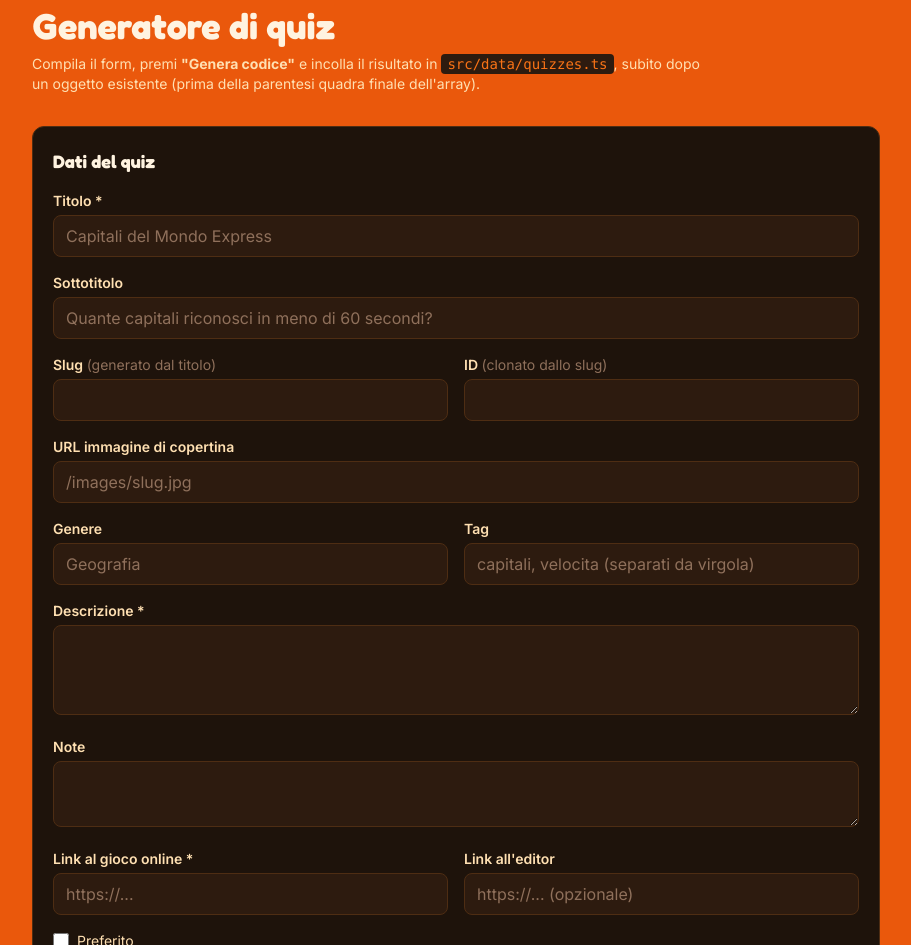
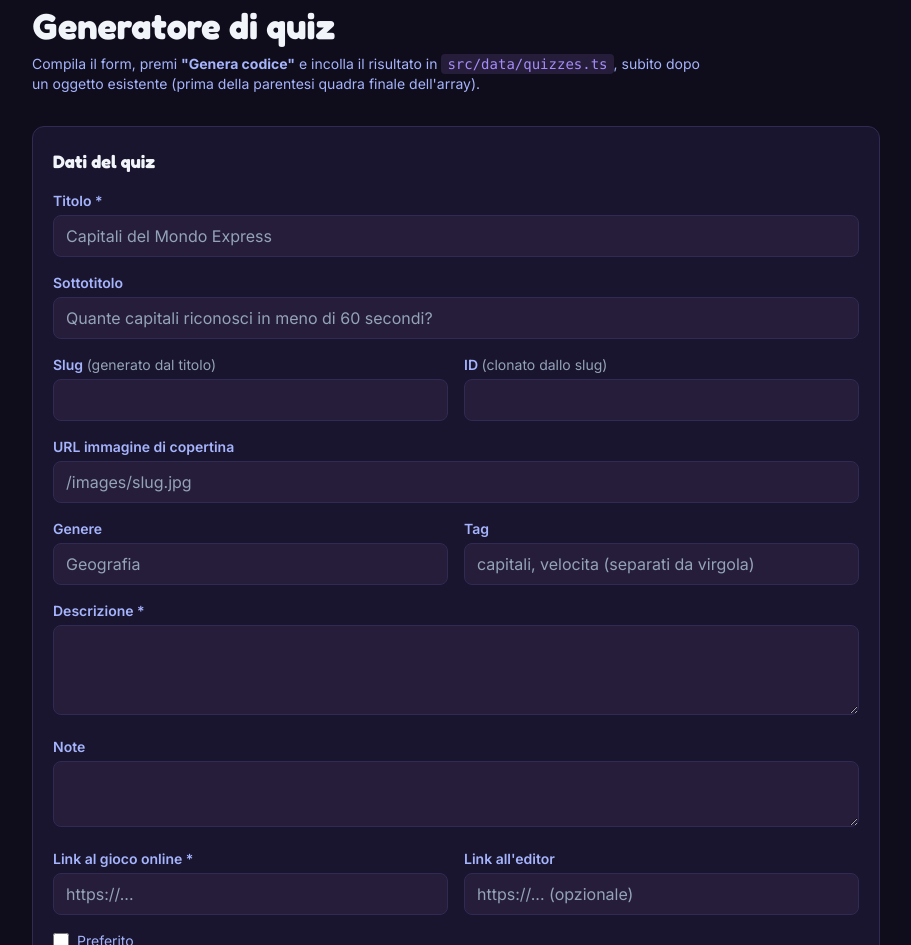
Before and after one commit to ImVinzzzz/myquiz, a React (Vite) app: page /editor in a window 1280 px wide. Shown: the part 107-1052 px from the top of the page, without its empty margins (184-1095 px from the left). Built offline with nearby package versions, Linux system fonts and the light colour scheme.

Commit message:
Add files via upload

```diff
--- a/src/pages/QuizGenerator.tsx
+++ b/src/pages/QuizGenerator.tsx
@@ -138,72 +138,72 @@ export default function QuizGenerator(): ReactElement {
   };
 
   return (
-    <div className="min-h-screen bg-[#EA580C] text-[#FFF3E0]">
+    <div className="min-h-screen bg-[#0F0C1B] text-[#F1F5F9]">
       <div className="mx-auto max-w-4xl px-6 py-10">
         <header className="mb-8">
           <Link
             to="/"
-            className="mb-4 inline-flex items-center gap-2 text-sm font-medium text-[#FFE0B2] hover:text-[#FF8C00]"
+            className="mb-4 inline-flex items-center gap-2 text-sm font-medium text-[#A5B4FC] hover:text-[#C4B5FD]"
           >
             <FontAwesomeIcon icon={ICONS.arrowLeft} aria-hidden="true" />
             Torna a I Miei Quiz
           </Link>
-          <div className="flex items-center gap-3 text-[#F97316] mt-2">
+          <div className="flex items-center gap-3 text-[#A78BFA] mt-2">
             <FontAwesomeIcon icon={ICONS.editor} className="text-xl" aria-hidden="true" />
             <span className="text-xs font-semibold uppercase tracking-[0.2em]">Generatore di Quiz</span>
           </div>
-          <h1 className="font-display mt-2 font-bold text-3xl sm:text-4xl">Generatore di quiz</h1>
-          <p className="mt-2 text-sm text-[#FFE0B2] max-w-2xl">
+          <h1 className="font-display mt-2 font-bold text-3xl sm:text-4xl text-[#F1F5F9]">Generatore di quiz</h1>
+          <p className="mt-2 text-sm text-[#A5B4FC] max-w-2xl">
             Compila il form, premi <strong>"Genera codice"</strong> e incolla il risultato in{" "}
-            <code className="rounded bg-[#2D1B0F] px-1.5 py-0.5 text-[#F97316]">src/data/quizzes.ts</code>
+            <code className="rounded bg-[#251D3A] px-1.5 py-0.5 text-[#A78BFA]">src/data/quizzes.ts</code>
             , subito dopo un oggetto esistente (prima della parentesi quadra finale dell'array).
           </p>
         </header>
 
         <form className="flex flex-col gap-6" onSubmit={(e) => e.preventDefault()}>
-          <section className="rounded-xl border border-[#4E2D13] bg-[#1E130B] p-5 flex flex-col gap-4">
-            <h2 className="font-display font-bold text-lg text-[#FFF3E0]">Dati del quiz</h2>
+          <section className="rounded-xl border border-[#312A53] bg-[#19152E] p-5 flex flex-col gap-4">
+            <h2 className="font-display font-bold text-lg text-[#F1F5F9]">Dati del quiz</h2>
 
             <div>
-              <label className="block text-sm font-semibold mb-1 text-[#FFE0B2]" htmlFor="title">Titolo *</label>
+              <label className="block text-sm font-semibold mb-1 text-[#A5B4FC]" htmlFor="title">Titolo *</label>
               <input
                 id="title"
                 type="text"
                 value={title}
                 onChange={(e) => handleTitleChange(e.target.value)}
-                className="w-full rounded-lg bg-[#2D1B0F] border border-[#4E2D13] px-3 py-2 text-[#FFF3E0] placeholder-[#8F705B] focus:outline-none focus:border-[#F97316] focus:ring-1 focus:ring-[#F97316]"
+                className="w-full rounded-lg bg-[#251D3A] border border-[#312A53] px-3 py-2 text-[#F1F5F9] placeholder-[#94A3B8] focus:outline-none focus:border-[#A78BFA] focus:ring-1 focus:ring-[#A78BFA]"
                 placeholder="Capitali del Mondo Express"
               />
             </div>
 
             <div>
-              <label className="block text-sm font-semibold mb-1 text-[#FFE0B2]" htmlFor="subtitle">Sottotitolo</label>
+              <label className="block text-sm font-semibold mb-1 text-[#A5B4FC]" htmlFor="subtitle">Sottotitolo</label>
               <input
                 id="subtitle"
                 type="text"
                 value={subtitle}
                 onChange={(e) => setSubtitle(e.target.value)}
-                className="w-full rounded-lg bg-[#2D1B0F] border border-[#4E2D13] px-3 py-2 text-[#FFF3E0] placeholder-[#8F705B] focus:outline-none focus:border-[#F97316] focus:ring-1 focus:ring-[#F97316]"
+                className="w-full rounded-lg bg-[#251D3A] border border-[#312A53] px-3 py-2 text-[#F1F5F9] placeholder-[#94A3B8] focus:outline-none focus:border-[#A78BFA] focus:ring-1 focus:ring-[#A78BFA]"
                 placeholder="Quante capitali riconosci in meno di 60 secondi?"
               />
             </div>
 
             <div className="grid grid-cols-1 sm:grid-cols-2 gap-4">
               <div>
-                <label className="block text-sm font-semibold mb-1 text-[#FFE0B2]" htmlFor="slug">
-                  Slug <span className="text-[#8F705B] font-normal">(generato dal titolo)</span>
+                <label className="block text-sm font-semibold mb-1 text-[#A5B4FC]" htmlFor="slug">
+                  Slug <span className="text-[#94A3B8] font-normal">(generato dal titolo)</span>
                 </label>
                 <input
                   id="slug"
                   type="text"
                   value={slug}
                   onChange={(e) => handleSlugChange(e.target.value)}
-                  className="w-full rounded-lg bg-[#2D1B0F] border border-[#4E2D13] px-3 py-2 text-[#FFF3E0] focus:outline-none focus:border-[#F97316] focus:ring-1 focus:ring-[#F97316]"
+                  className="w-full rounded-lg bg-[#251D3A] border border-[#312A53] px-3 py-2 text-[#F1F5F9] focus:outline-none focus:border-[#A78BFA] focus:ring-1 focus:ring-[#A78BFA]"
                 />
               </div>
               <div>
-                <label className="block text-sm font-semibold mb-1 text-[#FFE0B2]" htmlFor="quizId">
-                  ID <span className="text-[#8F705B] font-normal">(clonato dallo slug)</span>
+                <label className="block text-sm font-semibold mb-1 text-[#A5B4FC]" htmlFor="quizId">
+                  ID <span className="text-[#94A3B8] font-normal">(clonato dallo slug)</span>
                 </label>
                 <input
                   id="quizId"
@@ -213,13 +213,13 @@ export default function QuizGenerator(): ReactElement {
                     setQuizId(e.target.value);
                     setIdTouched(true);
                   }}
-                  className="w-full rounded-lg bg-[#2D1B0F] border border-[#4E2D13] px-3 py-2 text-[#FFF3E0] focus:outline-none focus:border-[#F97316] focus:ring-1 focus:ring-[#F97316]"
+                  className="w-full rounded-lg bg-[#251D3A] border border-[#312A53] px-3 py-2 text-[#F1F5F9] focus:outline-none focus:border-[#A78BFA] focus:ring-1 focus:ring-[#A78BFA]"
                 />
               </div>
             </div>
 
             <div>
-              <label className="block text-sm font-semibold mb-1 text-[#FFE0B2]" htmlFor="coverImageUrl">
+              <label className="block text-sm font-semibold mb-1 text-[#A5B4FC]" htmlFor="coverImageUrl">
                 URL immagine di copertina
               </label>
               <input
@@ -230,91 +230,91 @@ export default function QuizGenerator(): ReactElement {
                   setCoverImageUrl(e.target.value);
                   setCoverTouched(true);
                 }}
-                className="w-full rounded-lg bg-[#2D1B0F] border border-[#4E2D13] px-3 py-2 text-[#FFF3E0] placeholder-[#8F705B] focus:outline-none focus:border-[#F97316] focus:ring-1 focus:ring-[#F97316]"
+                className="w-full rounded-lg bg-[#251D3A] border border-[#312A53] px-3 py-2 text-[#F1F5F9] placeholder-[#94A3B8] focus:outline-none focus:border-[#A78BFA] focus:ring-1 focus:ring-[#A78BFA]"
                 placeholder="/images/slug.jpg"
               />
             </div>
 
             <div className="grid grid-cols-1 sm:grid-cols-2 gap-4">
               <div>
-                <label className="block text-sm font-semibold mb-1 text-[#FFE0B2]" htmlFor="genre">Genere</label>
+                <label className="block text-sm font-semibold mb-1 text-[#A5B4FC]" htmlFor="genre">Genere</label>
                 <input
                   id="genre"
                   type="text"
                   list="genre-suggestions"
                   value={genre}
                   onChange={(e) => setGenre(e.target.value)}
-                  className="w-full rounded-lg bg-[#2D1B0F] border border-[#4E2D13] px-3 py-2 text-[#FFF3E0] placeholder-[#8F705B] focus:outline-none focus:border-[#F97316] focus:ring-1 focus:ring-[#F97316]"
+                  className="w-full rounded-lg bg-[#251D3A] border border-[#312A53] px-3 py-2 text-[#F1F5F9] placeholder-[#94A3B8] focus:outline-none focus:border-[#A78BFA] focus:ring-1 focus:ring-[#A78BFA]"
                   placeholder="Geografia"
                 />
               </div>
               <div>
-                <label className="block text-sm font-semibold mb-1 text-[#FFE0B2]" htmlFor="tags">Tag</label>
+                <label className="block text-sm font-semibold mb-1 text-[#A5B4FC]" htmlFor="tags">Tag</label>
                 <input
                   id="tags"
                   type="text"
                   value={tags}
                   onChange={(e) => setTags(e.target.value)}
-                  className="w-full rounded-lg bg-[#2D1B0F] border border-[#4E2D13] px-3 py-2 text-[#FFF3E0] placeholder-[#8F705B] focus:outline-none focus:border-[#F97316] focus:ring-1 focus:ring-[#F97316]"
+                  className="w-full rounded-lg bg-[#251D3A] border border-[#312A53] px-3 py-2 text-[#F1F5F9] placeholder-[#94A3B8] focus:outline-none focus:border-[#A78BFA] focus:ring-1 focus:ring-[#A78BFA]"
                   placeholder="capitali, velocita (separati da virgola)"
                 />
               </div>
             </div>
 
             <div>
-              <label className="block text-sm font-semibold mb-1 text-[#FFE0B2]" htmlFor="description">Descrizione *</label>
+              <label className="block text-sm font-semibold mb-1 text-[#A5B4FC]" htmlFor="description">Descrizione *</label>
               <textarea
                 id="description"
                 rows={3}
                 value={description}
                 onChange={(e) => setDescription(e.target.value)}
-                className="w-full rounded-lg bg-[#2D1B0F] border border-[#4E2D13] px-3 py-2 text-[#FFF3E0] focus:outline-none focus:border-[#F97316] focus:ring-1 focus:ring-[#F97316]"
+                className="w-full rounded-lg bg-[#251D3A] border border-[#312A53] px-3 py-2 text-[#F1F5F9] focus:outline-none focus:border-[#A78BFA] focus:ring-1 focus:ring-[#A78BFA]"
               />
             </div>
 
             <div>
-              <label className="block text-sm font-semibold mb-1 text-[#FFE0B2]" htmlFor="notes">Note</label>
+              <label className="block text-sm font-semibold mb-1 text-[#A5B4FC]" htmlFor="notes">Note</label>
               <textarea
                 id="notes"
                 rows={2}
                 value={notes}
                 onChange={(e) => setNotes(e.target.value)}
-                className="w-full rounded-lg bg-[#2D1B0F] border border-[#4E2D13] px-3 py-2 text-[#FFF3E0] focus:outline-none focus:border-[#F97316] focus:ring-1 focus:ring-[#F97316]"
+                className="w-full rounded-lg bg-[#251D3A] border border-[#312A53] px-3 py-2 text-[#F1F5F9] focus:outline-none focus:border-[#A78BFA] focus:ring-1 focus:ring-[#A78BFA]"
               />
             </div>
 
             <div className="grid grid-cols-1 sm:grid-cols-2 gap-4">
               <div>
-                <label className="block text-sm font-semibold mb-1 text-[#FFE0B2]" htmlFor="gameUrl">Link al gioco online *</label>
+                <label className="block text-sm font-semibold mb-1 text-[#A5B4FC]" htmlFor="gameUrl">Link al gioco online *</label>
                 <input
                   id="gameUrl"
                   type="text"
                   value={gameUrl}
                   onChange={(e) => setGameUrl(e.target.value)}
-                  className="w-full rounded-lg bg-[#2D1B0F] border border-[#4E2D13] px-3 py-2 text-[#FFF3E0] placeholder-[#8F705B] focus:outline-none focus:border-[#F97316] focus:ring-1 focus:ring-[#F97316]"
+                  className="w-full rounded-lg bg-[#251D3A] border border-[#312A53] px-3 py-2 text-[#F1F5F9] placeholder-[#94A3B8] focus:outline-none focus:border-[#A78BFA] focus:ring-1 focus:ring-[#A78BFA]"
                   placeholder="https://..."
                 />
               </div>
               <div>
-                <label className="block text-sm font-semibold mb-1 text-[#FFE0B2]" htmlFor="editorUrl">Link all'editor</label>
+                <label className="block text-sm font-semibold mb-1 text-[#A5B4FC]" htmlFor="editorUrl">Link all'editor</label>
                 <input
                   id="editorUrl"
                   type="text"
                   value={editorUrl}
                   onChange={(e) => setEditorUrl(e.target.value)}
-                  className="w-full rounded-lg bg-[#2D1B0F] border border-[#4E2D13] px-3 py-2 text-[#FFF3E0] placeholder-[#8F705B] focus:outline-none focus:border-[#F97316] focus:ring-1 focus:ring-[#F97316]"
+                  className="w-full rounded-lg bg-[#251D3A] border border-[#312A53] px-3 py-2 text-[#F1F5F9] placeholder-[#94A3B8] focus:outline-none focus:border-[#A78BFA] focus:ring-1 focus:ring-[#A78BFA]"
                   placeholder="https://... (opzionale)"
                 />
               </div>
             </div>
 
-            <label className="inline-flex items-center gap-2 text-sm cursor-pointer select-none text-[#FFE0B2]">
+            <label className="inline-flex items-center gap-2 text-sm cursor-pointer select-none text-[#A5B4FC]">
               <input
                 id="favorite"
                 type="checkbox"
                 checked={favorite}
                 onChange={(e) => setFavorite(e.target.checked)}
-                className="h-4 w-4 rounded bg-[#2D1B0F] border-[#4E2D13] text-[#F97316] focus:ring-offset-[#1E130B] focus:ring-[#F97316]"
+                className="h-4 w-4 rounded bg-[#251D3A] border-[#312A53] text-[#A78BFA] focus:ring-offset-[#19152E] focus:ring-[#A78BFA]"
               />
               Preferito
             </label>
@@ -324,14 +324,14 @@ export default function QuizGenerator(): ReactElement {
             <button
               type="button"
               onClick={handleGenerate}
-              className="inline-flex items-center gap-2 rounded-full bg-[#F97316] px-5 py-2.5 text-sm font-semibold text-[#1E130B] hover:bg-[#FF8C00] transition"
+              className="inline-flex items-center gap-2 rounded-full bg-[#A78BFA] px-5 py-2.5 text-sm font-semibold text-[#0F0C1B] hover:bg-[#C4B5FD] transition"
             >
               <FontAwesomeIcon icon={ICONS.editor} aria-hidden="true" /> Genera codice
             </button>
             <button
               type="button"
               onClick={handleReset}
-              className="inline-flex items-center gap-2 rounded-full border border-[#4E2D13] px-5 py-2.5 text-sm font-semibold text-[#FFE0B2] hover:bg-[#1E130B] transition"
+              className="inline-flex items-center gap-2 rounded-full border border-[#312A53] px-5 py-2.5 text-sm font-semibold text-[#A5B4FC] hover:bg-[#251D3A] transition"
             >
               <FontAwesomeIcon icon={ICONS.reset} aria-hidden="true" /> Svuota form
             </button>
@@ -341,11 +341,11 @@ export default function QuizGenerator(): ReactElement {
         {generatedCode && (
           <section className="mt-10 flex flex-col gap-3">
             <div className="flex items-center justify-between">
-              <h2 className="font-display font-bold text-lg text-[#FFF3E0]">Codice generato</h2>
+              <h2 className="font-display font-bold text-lg text-[#F1F5F9]">Codice generato</h2>
               <button
                 type="button"
                 onClick={handleCopy}
-                className="inline-flex items-center gap-1.5 rounded-full border border-[#F97316]/40 px-3.5 py-1.5 text-xs font-semibold text-[#F97316] hover:bg-[#F97316]/10 transition"
+                className="inline-flex items-center gap-1.5 rounded-full border border-[#A78BFA]/40 px-3.5 py-1.5 text-xs font-semibold text-[#A78BFA] hover:bg-[#A78BFA]/10 transition"
               >
                 <span>{copyLabel}</span>
               </button>
@@ -354,7 +354,7 @@ export default function QuizGenerator(): ReactElement {
               readOnly
               rows={14}
               value={generatedCode}
-              className="w-full rounded-lg bg-[#1E130B] border border-[#4E2D13] p-4 font-mono text-xs text-[#FFE0B2] focus:outline-none"
+              className="w-full rounded-lg bg-[#19152E] border border-[#312A53] p-4 font-mono text-xs text-[#A5B4FC] focus:outline-none"
             />
           </section>
         )}
```
